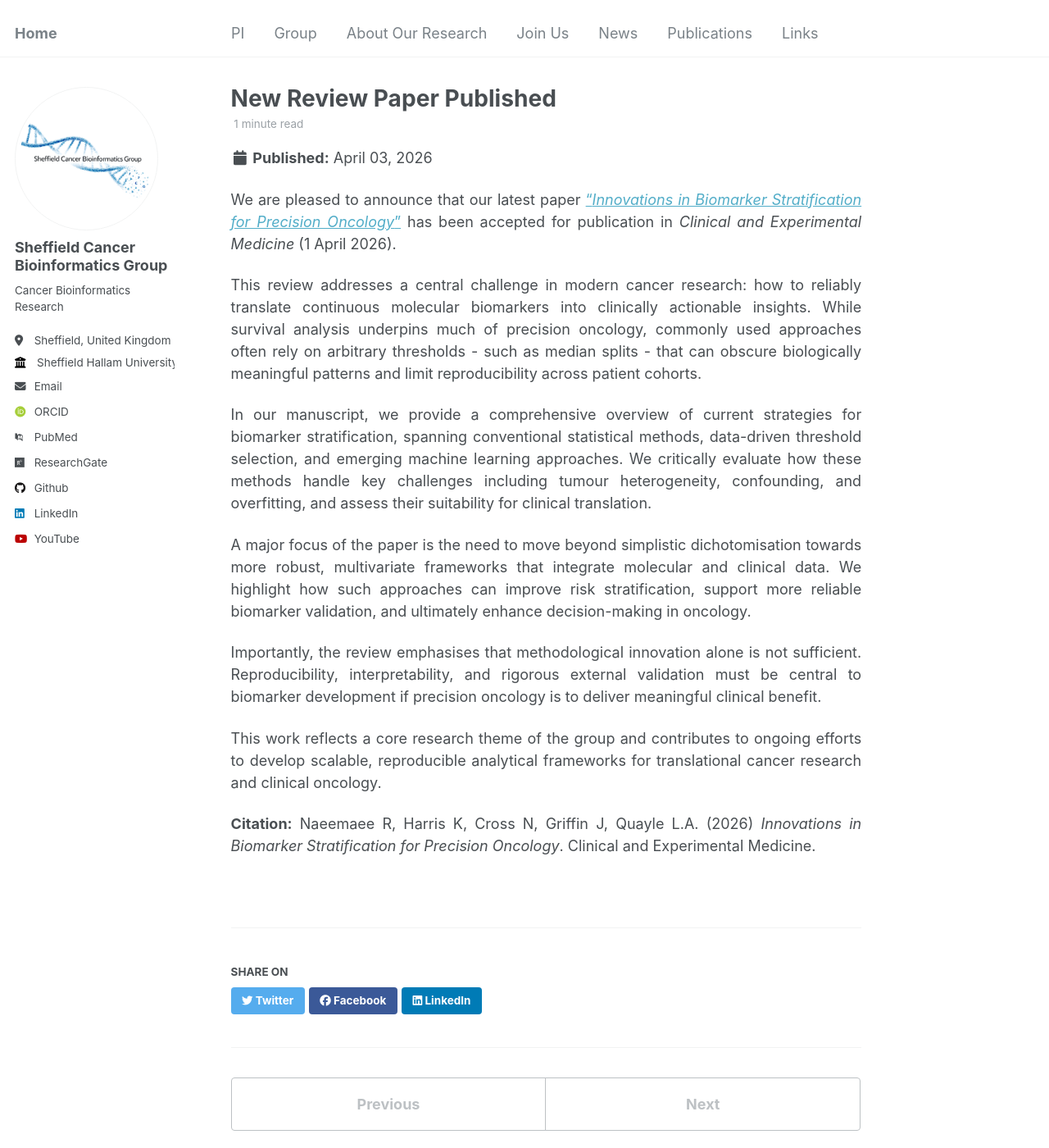
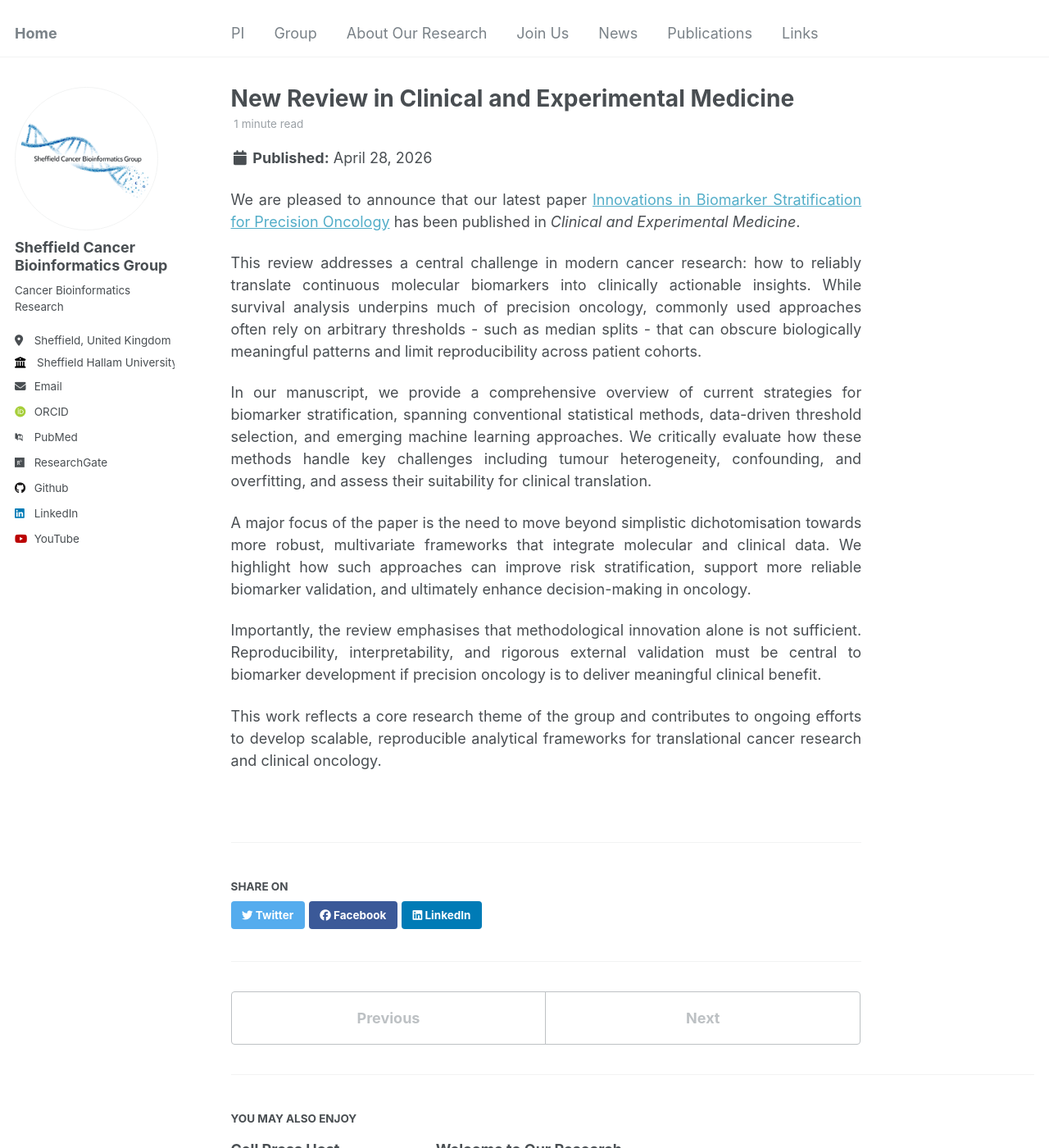
Before and after one commit to sheffieldcancerbioinformatics/sheffieldcancerbioinformatics.github.io, a Jekyll site: the page built from _posts/2026-04-28-new-review-in-clinical-and-experimental-medicine.md, in a window 1280 px wide and 1400 px high. Shown: the whole window at 82% size. Built offline with Jekyll 4.4.1, drawn with Linux system fonts in a browser that asks for light colours; some web fonts are replaced.

Commit message:
Updated 2026-04-03-new-review-paper-published.md

```diff
--- a/_posts/2026-04-03-new-review-paper-published.md
+++ b/_posts/2026-04-28-new-review-in-clinical-and-experimental-medicine.md
@@ -1,13 +1,10 @@
 ---
-title: "New Review Paper Published"
-date: 2026-04-03
-permalink: /posts/2026/04/new-review-paper-published/
-# tags:
-#   - category1
-#   - category2
+title: "New Review in Clinical and Experimental Medicine"
+date: 2026-04-28
+permalink: /posts/2026/04/new-review-in-clinical-and-experimental-medicine/
 ---
 
-We are pleased to announce that our latest paper <a href="https://link.springer.com/article/10.1007/s10238-026-02150-2" target="_blank">"*Innovations in Biomarker Stratification for Precision Oncology*"</a> has been accepted for publication in *Clinical and Experimental Medicine* (1 April 2026).
+We are pleased to announce that our latest paper <a href="https://link.springer.com/article/10.1007/s10238-026-02150-2" target="_blank">Innovations in Biomarker Stratification for Precision Oncology</a> has been published in *Clinical and Experimental Medicine*.
 
 This review addresses a central challenge in modern cancer research: how to reliably translate continuous molecular biomarkers into clinically actionable insights. While survival analysis underpins much of precision oncology, commonly used approaches often rely on arbitrary thresholds - such as median splits - that can obscure biologically meaningful patterns and limit reproducibility across patient cohorts.
 
@@ -18,5 +15,3 @@ A major focus of the paper is the need to move beyond simplistic dichotomisation
 Importantly, the review emphasises that methodological innovation alone is not sufficient. Reproducibility, interpretability, and rigorous external validation must be central to biomarker development if precision oncology is to deliver meaningful clinical benefit.
 
 This work reflects a core research theme of the group and contributes to ongoing efforts to develop scalable, reproducible analytical frameworks for translational cancer research and clinical oncology.
-
-**Citation:** Naeemaee R, Harris K, Cross N, Griffin J, Quayle L.A. (2026) *Innovations in Biomarker Stratification for Precision Oncology*. Clinical and Experimental Medicine.
```
